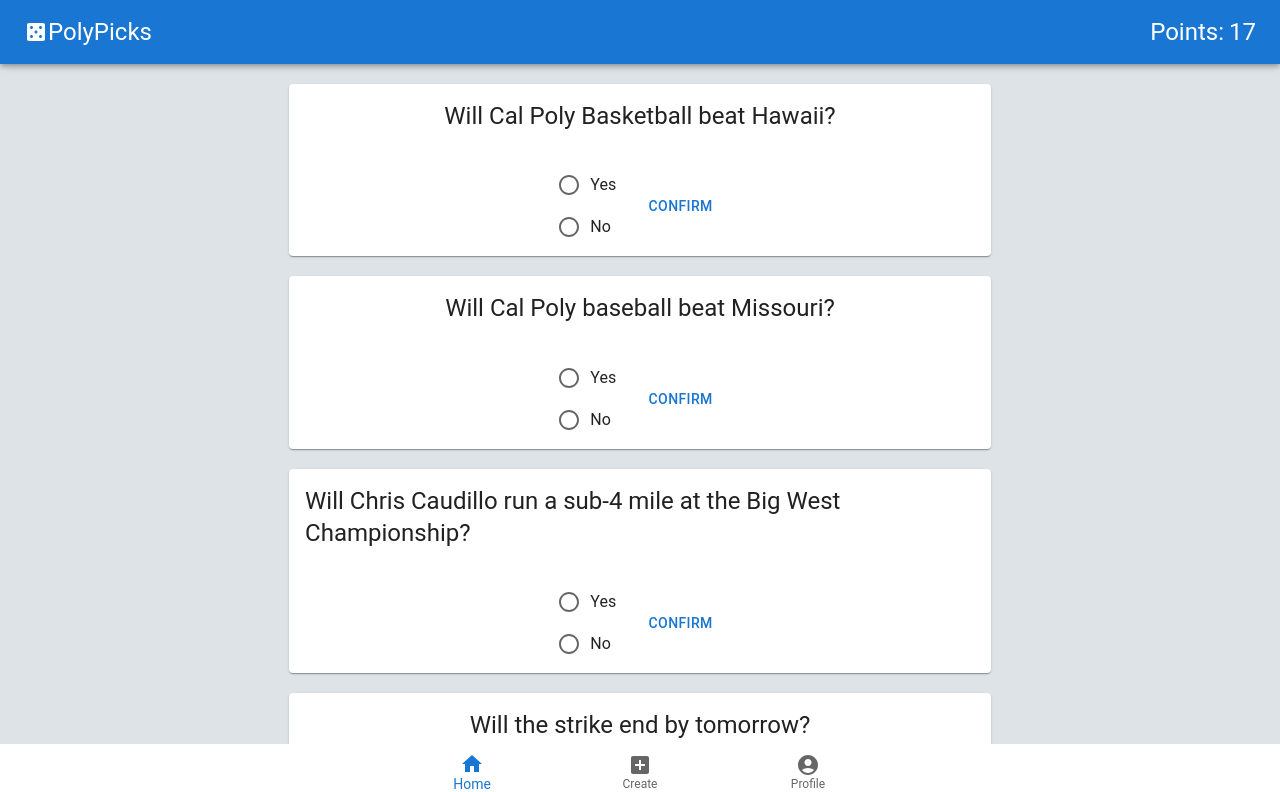
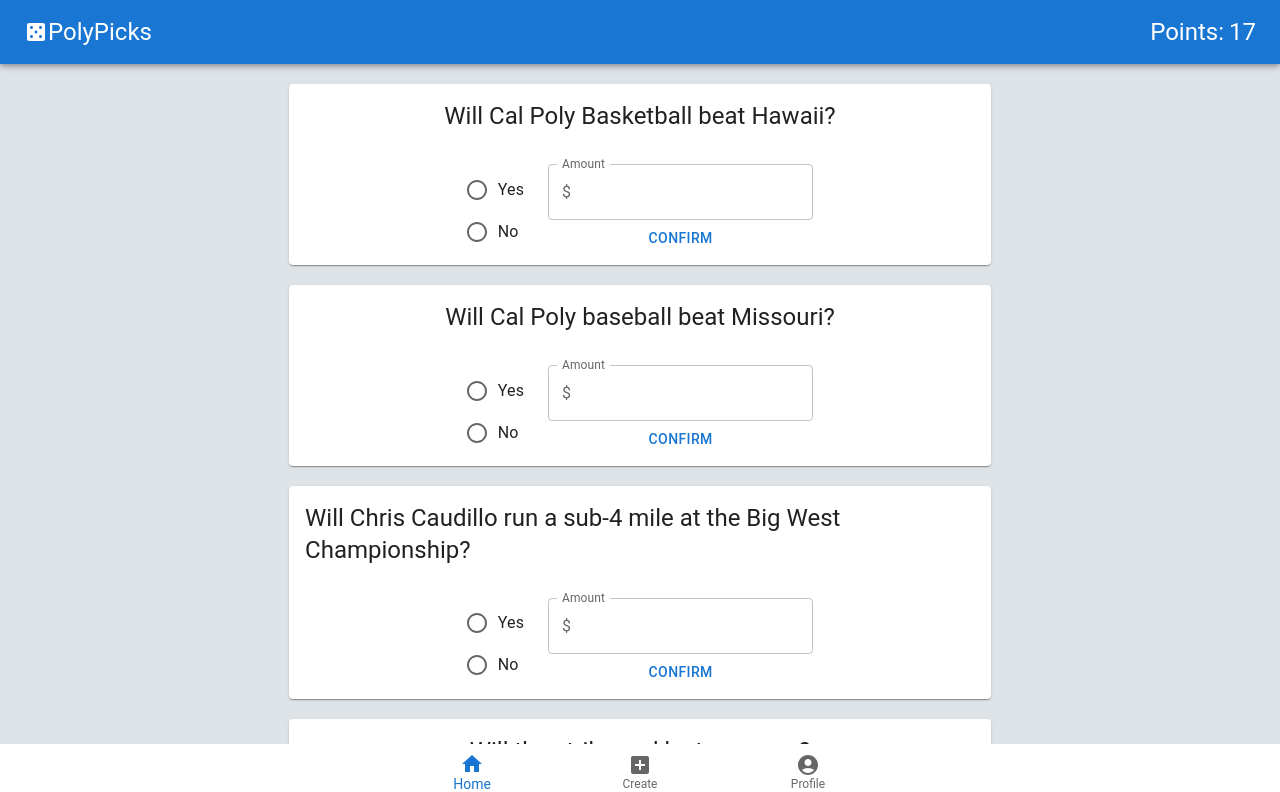
Before and after one commit to EmuMan/stay-soft, a React (Create React App) app in the folder packages/react-frontend/: page / in a window 1280 px wide. Shown: the top 792 px of the page. Built offline with nearby package versions, Linux system fonts and the light colour scheme.

Commit message:
Get rid of visibility stuff

```diff
--- a/packages/react-frontend/src/App.js
+++ b/packages/react-frontend/src/App.js
@@ -10,6 +10,7 @@
 
 function App() {
   const [pageIndex, setPageIndex] = useState(0);
+  const [bets, setBets] = useState([]);
   const compArray = [];
 
   compArray.push(HomePage());
--- a/packages/react-frontend/src/components/Bet.js
+++ b/packages/react-frontend/src/components/Bet.js
@@ -19,18 +19,13 @@
 import BetAmount from "./BetAmount.js";
 
 function Bet(prop) {
-  const [formVisible, setFormVisible] = useState(false);
-  const [betVisible, setbetVisible] = useState(true);
-  let visibility = "hidden";
   return (
     <Box width="95%">
-      {betVisible && (
       <Card
         style={{
           display: "flex",
           flexDirection: "column",
           alignItems: "center",
-            marginTop: "0",
         }}
       >
         <CardContent>
@@ -42,25 +37,13 @@
           <Box>
             <FormControl>
               <RadioGroup name="decision" aria-labelledby="decision-label">
-                  <FormControlLabel
-                    control={<Radio />}
-                    label="Yes"
-                    value="Yes"
-                    onClick={() => setFormVisible(true)}
-                  />
-                  <FormControlLabel
-                    control={<Radio />}
-                    label="No"
-                    value="No"
-                    onClick={() => setFormVisible(true)}
-                  />
+                <FormControlLabel control={<Radio />} label="Yes" value="Yes" />
+                <FormControlLabel control={<Radio />} label="No" value="No" />
               </RadioGroup>
             </FormControl>
           </Box>
           <Stack>
-              {formVisible && (
             <TextField
-                  type="number"
               label="Amount"
               InputProps={{
                 startAdornment: (
@@ -68,12 +51,10 @@
                 ),
               }}
             />
-              )}
-              <Button onClick={() => setbetVisible(false)}>Confirm</Button>
+            <Button>Confirm</Button>
           </Stack>
         </CardActions>
       </Card>
-      )}
     </Box>
   );
 }
```
Lines whose indentation alone changed are shown as unchanged.
